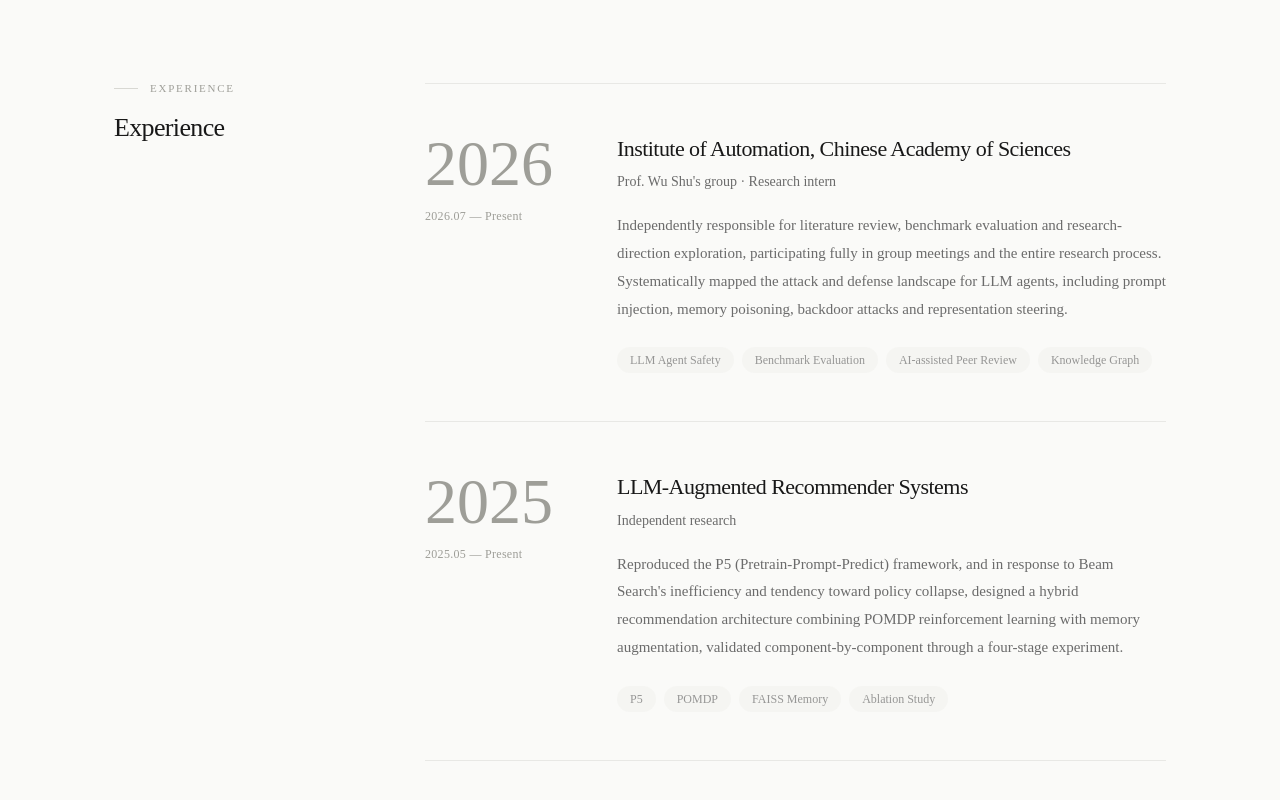
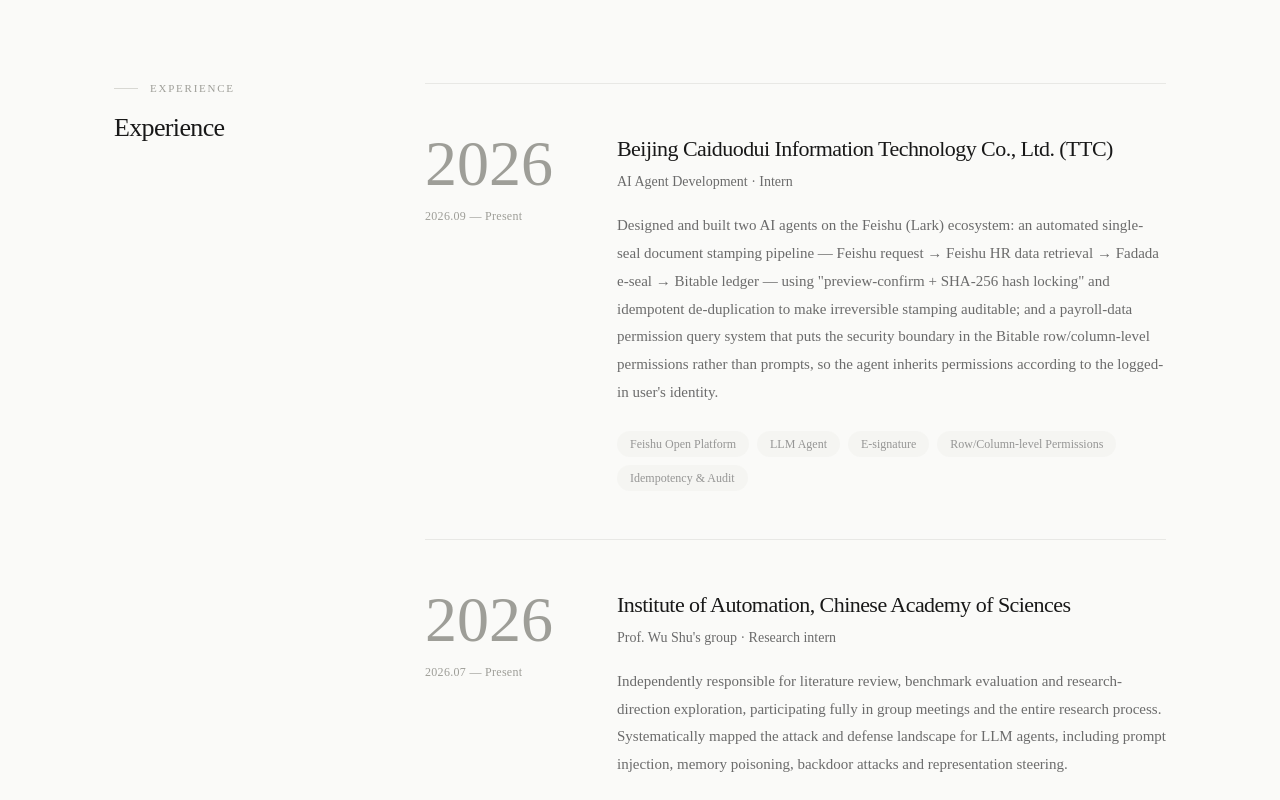
Before and after one commit to returnSGD/web-profile, a React (Vite) app: page / in a window 1280 px wide. Shown: the part 1620-2420 px from the top of the page. Built offline with nearby package versions, Linux system fonts and the light colour scheme.

Commit message:
feat: 新增 TTC 实习经历（飞书生态 AI Agent：单章盖章 + 薪酬权限查询）

```diff
--- a/src/data/content.ts
+++ b/src/data/content.ts
@@ -216,6 +216,15 @@
   },
 
   timeline: [
+    {
+      year: '2026',
+      period: '2026.09 — Present',
+      org: 'Beijing Caiduodui Information Technology Co., Ltd. (TTC)',
+      role: 'AI Agent Development · Intern',
+      detail:
+        'Designed and built two AI agents on the Feishu (Lark) ecosystem: an automated single-seal document stamping pipeline — Feishu request → Feishu HR data retrieval → Fadada e-seal → Bitable ledger — using "preview-confirm + SHA-256 hash locking" and idempotent de-duplication to make irreversible stamping auditable; and a payroll-data permission query system that puts the security boundary in the Bitable row/column-level permissions rather than prompts, so the agent inherits permissions according to the logged-in user\'s identity.',
+      keywords: ['Feishu Open Platform', 'LLM Agent', 'E-signature', 'Row/Column-level Permissions', 'Idempotency & Audit'],
+    },
     {
       year: '2026',
       period: '2026.07 — Present',
@@ -749,6 +758,15 @@
   timeline: [
     {
       year: '2026',
+      period: '2026.09 — 至今',
+      org: '北京才多对信息技术有限公司（TTC）',
+      role: 'AI Agent 研发 · 实习',
+      detail:
+        '在飞书生态设计与搭建两套 AI Agent：单章文件自动化盖章——飞书发起 → 飞书人事取数 → 法大大电子签章 → 多维表格留痕，用「预览确认 + SHA-256 哈希锁定」与防重幂等把不可逆的盖章变成可审计动作；薪酬数据权限查询——把安全边界放在多维表格的行级/列级权限层而非提示词，让智能体按登录用户身份继承权限。',
+      keywords: ['飞书开放平台', 'LLM Agent', '电子签章', '行级/列级权限', '幂等与审计'],
+    },
+    {
+      year: '2026',
       period: '2026.07 — 至今',
       org: '中国科学院自动化研究所',
       role: '吴书研究员课题组 · 研究实习',
```
